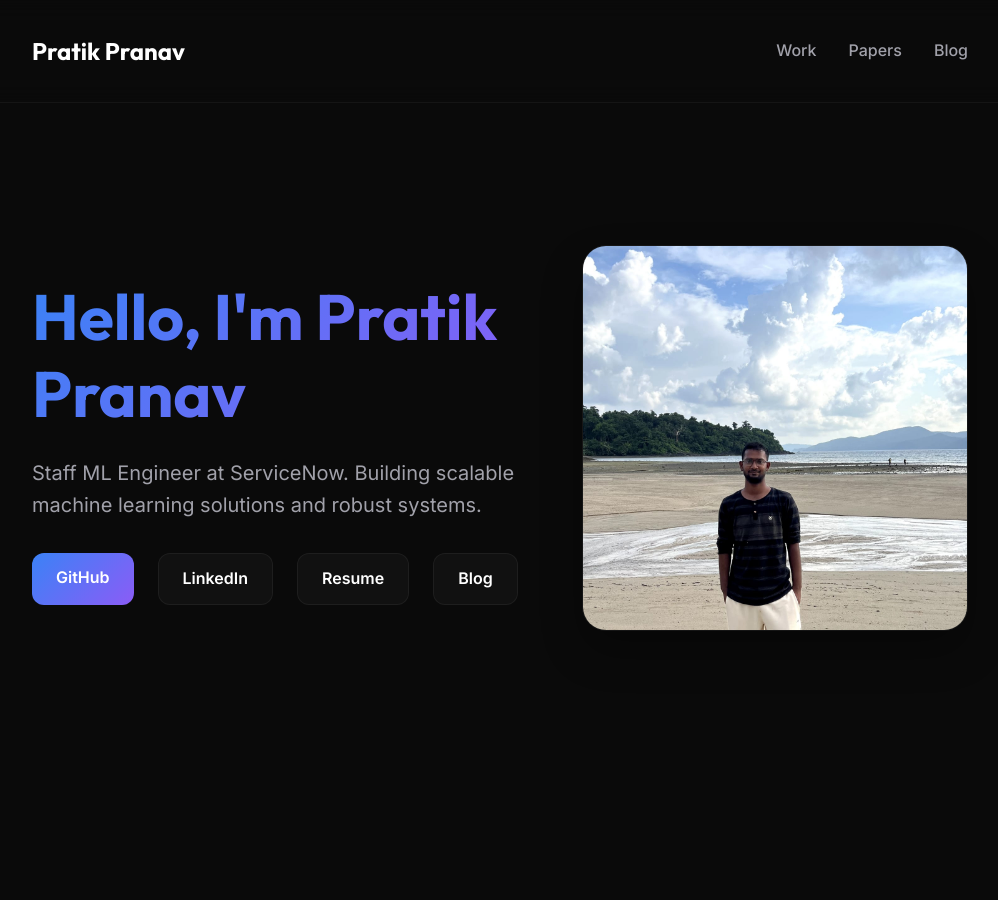
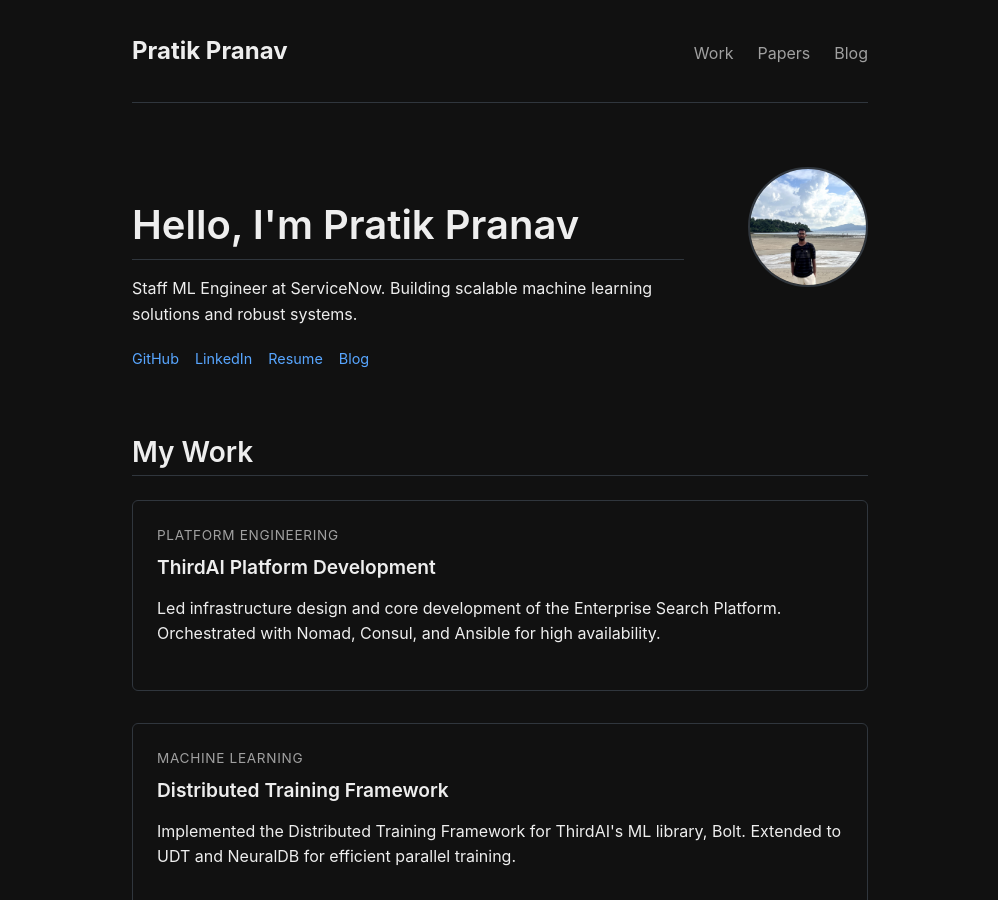
Before and after one commit to pratkpranav/pratkpranav.github.io, a Jekyll site: the page built from index.html, in a window 1280 px wide and 900 px high. Shown: the whole window, without its empty margins (140-1138 px from the left). Built offline with Jekyll 4.4.1, drawn with Linux system fonts in a browser that asks for light colours.

Commit message:
let's see this

```diff
--- a/_layouts/default.html
+++ b/_layouts/default.html
@@ -7,11 +7,7 @@
   <meta name="viewport" content="width=device-width, initial-scale=1">
   <title>{{ site.title }}</title>
 
-  <!-- Fonts -->
-  <link rel="preconnect" href="https://fonts.googleapis.com">
-  <link rel="preconnect" href="https://fonts.gstatic.com" crossorigin>
-  <link href="https://fonts.googleapis.com/css2?family=Inter:wght@400;500;600&family=Outfit:wght@500;700&display=swap"
-    rel="stylesheet">
+
 
   <!-- Styles -->
   <link rel="stylesheet" href="/assets/css/modern.css?v={{ site.time | date: '%s' }}">
--- a/assets/css/modern.css
+++ b/assets/css/modern.css
@@ -1,15 +1,13 @@
-/* Modern Design System */
+/* Minimal Researcher Design System */
 :root {
-    --bg-color: #0a0a0a;
-    --card-bg: rgba(255, 255, 255, 0.03);
-    --card-border: rgba(255, 255, 255, 0.05);
-    --text-primary: #ffffff;
-    --text-secondary: #a1a1aa;
-    --accent-primary: #3b82f6;
-    --accent-secondary: #8b5cf6;
-    --gradient-main: linear-gradient(135deg, #3b82f6 0%, #8b5cf6 100%);
-    --font-main: 'Inter', -apple-system, BlinkMacSystemFont, sans-serif;
-    --font-display: 'Outfit', sans-serif;
+    --bg-color: #111111;
+    --text-primary: #eeeeee;
+    --text-secondary: #a0a0a0;
+    --accent-color: #58a6ff;
+    /* GitHub-like blue */
+    --border-color: #30363d;
+    --code-bg: #161b22;
+    --font-main: -apple-system, BlinkMacSystemFont, "Segoe UI", Helvetica, Arial, sans-serif;
 }
 
 * {
@@ -23,13 +21,19 @@ body {
     color: var(--text-primary);
     font-family: var(--font-main);
     line-height: 1.6;
-    overflow-x: hidden;
+    font-size: 16px;
+    max-width: 800px;
+    margin: 0 auto;
+    padding: 2rem;
 }
 
 a {
+    color: var(--accent-color);
     text-decoration: none;
-    color: inherit;
-    transition: color 0.3s ease;
+}
+
+a:hover {
+    text-decoration: underline;
 }
 
 /* Typography */
@@ -39,444 +43,245 @@ h3,
 h4,
 h5,
 h6 {
-    font-family: var(--font-display);
-    font-weight: 700;
-    line-height: 1.2;
+    margin-top: 2rem;
+    margin-bottom: 1rem;
+    color: var(--text-primary);
+    font-weight: 600;
+    line-height: 1.3;
 }
 
-.gradient-text {
-    background: var(--gradient-main);
-    -webkit-background-clip: text;
-    -webkit-text-fill-color: transparent;
-    background-clip: text;
+h1 {
+    font-size: 2.5rem;
+    border-bottom: 1px solid var(--border-color);
+    padding-bottom: 0.5rem;
 }
 
-/* Layout */
-.container {
-    max-width: 1000px;
-    margin: 0 auto;
-    padding: 0 2rem;
+h2 {
+    font-size: 1.75rem;
+    border-bottom: 1px solid var(--border-color);
+    padding-bottom: 0.3rem;
 }
 
-/* Header */
+h3 {
+    font-size: 1.4rem;
+}
+
+p {
+    margin-bottom: 1.2rem;
+}
+
+/* Header & Nav */
 header {
-    padding: 2rem 0;
-    position: fixed;
-    width: 100%;
-    top: 0;
-    z-index: 100;
-    backdrop-filter: blur(10px);
-    border-bottom: 1px solid var(--card-border);
+    margin-bottom: 4rem;
+    padding-bottom: 2rem;
+    border-bottom: 1px solid var(--border-color);
 }
 
 nav {
     display: flex;
     justify-content: space-between;
-    align-items: center;
+    align-items: baseline;
+    flex-wrap: wrap;
+    gap: 1rem;
 }
 
 .logo {
-    font-family: var(--font-display);
+    font-size: 1.5rem;
     font-weight: 700;
-    font-size: 1.5rem;
+    color: var(--text-primary);
 }
 
 .nav-links {
     display: flex;
-    gap: 2rem;
+    gap: 1.5rem;
 }
 
 .nav-links a {
     color: var(--text-secondary);
-    font-weight: 500;
+    font-size: 1rem;
 }
 
 .nav-links a:hover {
-    color: var(--text-primary);
+    color: var(--accent-color);
 }
 
-/* Hero Section */
+/* Hero / Intro */
 .hero {
-    min-height: 100vh;
-    display: flex;
-    align-items: center;
-    padding-top: 80px;
+    margin-bottom: 4rem;
 }
 
 .hero-content {
-    display: grid;
-    grid-template-columns: 1fr 1fr;
-    gap: 4rem;
-    align-items: center;
+    display: flex;
+    flex-direction: column-reverse;
+    gap: 2rem;
 }
 
-.hero-text h1 {
-    font-size: 4rem;
-    margin-bottom: 1.5rem;
-}
+@media (min-width: 600px) {
+    .hero-content {
+        flex-direction: row;
+        align-items: flex-start;
+        justify-content: space-between;
+    }
 
-.hero-text p {
-    font-size: 1.25rem;
-    color: var(--text-secondary);
-    margin-bottom: 2rem;
-    max-width: 500px;
-}
-
-.hero-image {
-    position: relative;
+    .hero-text {
+        flex: 1;
+        padding-right: 2rem;
+    }
 }
 
 .hero-image img {
-    width: 100%;
-    max-width: 400px;
-    border-radius: 24px;
-    box-shadow: 0 20px 40px rgba(0, 0, 0, 0.3);
-    border: 1px solid var(--card-border);
+    width: 120px;
+    height: 120px;
+    border-radius: 50%;
+    /* Circular profile picture */
+    object-fit: cover;
+    border: 2px solid var(--border-color);
 }
 
 .social-links {
+    margin-top: 1rem;
     display: flex;
-    gap: 1.5rem;
-    margin-top: 2rem;
-}
-
-.social-btn {
-    padding: 0.75rem 1.5rem;
-    border-radius: 12px;
-    background: var(--card-bg);
-    border: 1px solid var(--card-border);
-    color: var(--text-primary);
-    font-weight: 600;
-    transition: all 0.3s ease;
-}
-
-.social-btn:hover {
-    background: var(--card-border);
-    transform: translateY(-2px);
-}
-
-.social-btn.primary {
-    background: var(--gradient-main);
-    border: none;
+    gap: 1rem;
+    font-size: 0.9rem;
 }
 
 /* Sections */
 section {
-    padding: 6rem 0;
+    margin-bottom: 4rem;
 }
 
 .section-title {
-    font-size: 2.5rem;
-    margin-bottom: 3rem;
-    text-align: center;
+    margin-bottom: 1.5rem;
 }
 
-/* Cards Grid */
+/* Cards / List Items */
 .grid {
     display: grid;
-    grid-template-columns: repeat(auto-fit, minmax(300px, 1fr));
     gap: 2rem;
 }
 
 .card {
-    background: var(--card-bg);
-    border: 1px solid var(--card-border);
-    border-radius: 20px;
-    padding: 2rem;
-    transition: all 0.3s ease;
-    position: relative;
-    overflow: hidden;
+    border: 1px solid var(--border-color);
+    border-radius: 6px;
+    padding: 1.5rem;
+    background: transparent;
+    transition: border-color 0.2s;
 }
 
 .card:hover {
-    transform: translateY(-5px);
-    border-color: rgba(139, 92, 246, 0.3);
-    box-shadow: 0 10px 30px rgba(0, 0, 0, 0.2);
+    border-color: var(--accent-color);
 }
 
 .card h3 {
-    font-size: 1.5rem;
-    margin-bottom: 1rem;
+    margin-top: 0;
+    font-size: 1.2rem;
 }
 
-.card p {
+.card-meta {
+    font-size: 0.85rem;
     color: var(--text-secondary);
+    display: block;
+    margin-bottom: 0.5rem;
+    text-transform: uppercase;
+    letter-spacing: 0.05em;
+}
+
+.card-link {
+    display: inline-block;
+    margin-top: 0.5rem;
+    font-size: 0.9rem;
+}
+
+/* Blog Styles */
+.post-container {
+    max-width: 100%;
+    padding: 0;
+}
+
+.post-header {
+    margin-bottom: 2rem;
+    text-align: left;
+}
+
+.post-title {
+    font-size: 2.2rem;
+    border: none;
+    margin-bottom: 0.5rem;
+}
+
+.post-date {
+    color: var(--text-secondary);
+    font-size: 0.9rem;
+}
+
+.post-content {
+    font-size: 1.05rem;
+}
+
+.post-content code {
+    background-color: var(--code-bg);
+    padding: 0.2em 0.4em;
+    border-radius: 3px;
+    font-family: "SFMono-Regular", Consolas, "Liberation Mono", Menlo, monospace;
+    font-size: 0.9em;
+}
+
+.post-content pre {
+    background-color: var(--code-bg);
+    padding: 1rem;
+    border-radius: 6px;
+    overflow-x: auto;
     margin-bottom: 1.5rem;
 }
 
-.card-meta {
-    font-size: 0.9rem;
-    color: var(--accent-primary);
-    margin-bottom: 0.5rem;
-    display: block;
+.post-content img {
+    max-width: 100%;
+    border-radius: 6px;
 }
 
-.card-link {
-    display: inline-flex;
-    align-items: center;
-    gap: 0.5rem;
-    color: var(--text-primary);
-    font-weight: 600;
+.blog-grid {
+    display: grid;
+    gap: 1.5rem;
 }
 
-.card-link:hover {
-    color: var(--accent-primary);
+.blog-card {
+    padding: 0;
+    border: none;
+    border-bottom: 1px solid var(--border-color);
+    padding-bottom: 1.5rem;
+    border-radius: 0;
+}
+
+.blog-card:hover {
+    border-color: var(--border-color);
+    /* No hover effect on border for list items */
+}
+
+.blog-card:last-child {
+    border-bottom: none;
+}
+
+.blog-title a {
+    color: var(--text-primary);
+}
+
+.blog-title a:hover {
+    color: var(--accent-color);
 }
 
 /* Footer */
 footer {
-    padding: 4rem 0;
-    border-top: 1px solid var(--card-border);
+    margin-top: 4rem;
+    padding-top: 2rem;
+    border-top: 1px solid var(--border-color);
     text-align: center;
+    font-size: 0.9rem;
     color: var(--text-secondary);
 }
 
-/* Animations */
-@keyframes fadeIn {
-    from {
-        opacity: 0;
-        transform: translateY(20px);
-    }
-
-    to {
-        opacity: 1;
-        transform: translateY(0);
-    }
-}
-
-.animate-in {
-    animation: fadeIn 0.8s ease forwards;
-    opacity: 0;
-}
-
-.delay-1 {
-    animation-delay: 0.1s;
-}
-
-.delay-2 {
-    animation-delay: 0.2s;
-}
-
-.delay-3 {
-    animation-delay: 0.3s;
-}
-
-/* Responsive */
-@media (max-width: 768px) {
-    .hero-content {
-        grid-template-columns: 1fr;
-        text-align: center;
-    }
-
-    .hero-text p {
-        margin: 0 auto 2rem;
-    }
-
-    .hero-image {
-        order: -1;
-        margin-bottom: 2rem;
-    }
-
-    .hero-image img {
-        max-width: 250px;
-    }
-
-    .social-links {
-        justify-content: center;
-    }
-
-    .hero-text h1 {
-        font-size: 2.5rem;
-    }
-}
-
-/* Blog Styles */
-.post-container {
-    padding-top: 120px;
-    padding-bottom: 4rem;
-    max-width: 800px;
-}
-
-.post-header {
-    margin-bottom: 3rem;
-    text-align: center;
-}
-
-.post-date {
-    color: var(--accent-primary);
-    font-family: var(--font-display);
-    font-weight: 500;
-    display: block;
-    margin-bottom: 1rem;
-}
-
-.post-title {
-    font-size: 3rem;
-    margin-bottom: 1rem;
-    background: var(--gradient-main);
-    -webkit-background-clip: text;
-    -webkit-text-fill-color: transparent;
-    background-clip: text;
-}
-
-.post-author {
-    color: var(--text-secondary);
-}
-
-.post-content {
-    font-size: 1.1rem;
-    line-height: 1.8;
-    color: #d1d5db;
-}
-
-.post-content h2 {
-    font-size: 2rem;
-    margin: 3rem 0 1.5rem;
+/* Utilities */
+.gradient-text {
+    background: none;
+    -webkit-text-fill-color: initial;
     color: var(--text-primary);
 }
-
-.post-content h3 {
-    font-size: 1.5rem;
-    margin: 2rem 0 1rem;
-    color: var(--text-primary);
-}
-
-.post-content p {
-    margin-bottom: 1.5rem;
-}
-
-.post-content ul,
-.post-content ol {
-    margin-bottom: 1.5rem;
-    padding-left: 2rem;
-}
-
-.post-content li {
-    margin-bottom: 0.5rem;
-}
-
-.post-content a {
-    color: var(--accent-primary);
-    text-decoration: underline;
-    text-underline-offset: 4px;
-}
-
-.post-content a:hover {
-    color: var(--accent-secondary);
-}
-
-.post-content blockquote {
-    border-left: 4px solid var(--accent-primary);
-    padding-left: 1.5rem;
-    margin: 2rem 0;
-    font-style: italic;
-    color: var(--text-secondary);
-    background: var(--card-bg);
-    padding: 1.5rem;
-    border-radius: 0 12px 12px 0;
-}
-
-.post-content img {
-    max-width: 100%;
-    border-radius: 12px;
-    margin: 2rem 0;
-    border: 1px solid var(--card-border);
-}
-
-.post-content code {
-    background: rgba(255, 255, 255, 0.1);
-    padding: 0.2rem 0.4rem;
-    border-radius: 4px;
-    font-family: monospace;
-    font-size: 0.9em;
-    color: var(--accent-primary);
-}
-
-.post-content pre {
-    background: #1a1a1a;
-    padding: 1.5rem;
-    border-radius: 12px;
-    overflow-x: auto;
-    margin: 2rem 0;
-    border: 1px solid var(--card-border);
-}
-
-.post-content pre code {
-    background: none;
-    padding: 0;
-    color: #e5e7eb;
-}
-
-.post-tags {
-    margin-top: 3rem;
-    padding-top: 1.5rem;
-    border-top: 1px solid var(--card-border);
-    color: var(--text-secondary);
-}
-
-.post-footer {
-    margin-top: 2rem;
-}
-
-.back-link {
-    display: inline-flex;
-    align-items: center;
-    color: var(--text-secondary);
-    font-weight: 500;
-}
-
-.back-link:hover {
-    color: var(--text-primary);
-    transform: translateX(-5px);
-}
-
-/* Blog Index */
-.blog-header {
-    text-align: center;
-    padding: 4rem 0;
-}
-
-.blog-grid {
-    display: grid;
-    gap: 2rem;
-    margin-top: 2rem;
-}
-
-.blog-card {
-    background: var(--card-bg);
-    border: 1px solid var(--card-border);
-    border-radius: 20px;
-    padding: 2rem;
-    transition: all 0.3s ease;
-}
-
-.blog-card:hover {
-    transform: translateY(-5px);
-    border-color: var(--accent-primary);
-}
-
-.blog-date {
-    color: var(--accent-primary);
-    font-size: 0.9rem;
-    margin-bottom: 0.5rem;
-    display: block;
-}
-
-.blog-title {
-    font-size: 1.5rem;
-    margin-bottom: 1rem;
-    color: var(--text-primary);
-}
-
-.blog-excerpt {
-    color: var(--text-secondary);
-    margin-bottom: 1.5rem;
-}
-
-/* Additional Blog Styles */
-.post-container {
-    padding-top: 120px;
-    padding-bottom: 4rem;
-    max-width: 800px;
-    margin: 0 auto;
-}
--- a/assets/js/main.js
+++ b/assets/js/main.js
@@ -1,52 +1,3 @@
-document.addEventListener('DOMContentLoaded', () => {
-    // Intersection Observer for scroll animations
-    const observerOptions = {
-        threshold: 0.1,
-        rootMargin: '0px 0px -50px 0px'
-    };
-
-    const observer = new IntersectionObserver((entries) => {
-        entries.forEach(entry => {
-            if (entry.isIntersecting) {
-                entry.target.classList.add('animate-in');
-                observer.unobserve(entry.target);
-            }
-        });
-    }, observerOptions);
-
-    // Observe all sections and cards
-    document.querySelectorAll('section, .card, .hero-text, .hero-image').forEach(el => {
-        el.classList.add('animate-in'); // Initially add class but control with delay/opacity in CSS if needed
-        // Actually, let's reset opacity in JS if we want to trigger it on scroll,
-        // but since we have 'animate-in' class in CSS with animation, we might want to toggle a class like 'visible'
-        // Let's adjust:
-        el.style.opacity = '0';
-        el.classList.remove('animate-in');
-        observer.observe(el);
-    });
-
-    // Re-define observer callback to add the class back
-    const scrollObserver = new IntersectionObserver((entries) => {
-        entries.forEach(entry => {
-            if (entry.isIntersecting) {
-                entry.target.style.opacity = '';
-                entry.target.classList.add('animate-in');
-                scrollObserver.unobserve(entry.target);
-            }
-        });
-    }, observerOptions);
-
-    document.querySelectorAll('section, .card, .hero-text, .hero-image').forEach(el => {
-        scrollObserver.observe(el);
-    });
-
-    // Smooth scroll for navigation
-    document.querySelectorAll('a[href^="#"]').forEach(anchor => {
-        anchor.addEventListener('click', function (e) {
-            e.preventDefault();
-            document.querySelector(this.getAttribute('href')).scrollIntoView({
-                behavior: 'smooth'
-            });
-        });
-    });
-});
+// Minimal JS - currently empty as no complex interactions are needed for the simplistic design.
+// Can be used for simple toggle menus in the future if needed.
+console.log('Loaded.');
--- a/index.html
+++ b/index.html
@@ -4,15 +4,15 @@ title: Pratik Pranav
 ---
 
 <section class="hero">
-    <div class="container hero-content">
+    <div class="hero-content">
         <div class="hero-text">
-            <h1 class="gradient-text">Hello, I'm Pratik Pranav</h1>
+            <h1>Hello, I'm Pratik Pranav</h1>
             <p>Staff ML Engineer at ServiceNow. Building scalable machine learning solutions and robust systems.</p>
             <div class="social-links">
-                <a href="https://github.com/pratkpranav" class="social-btn primary">GitHub</a>
-                <a href="https://www.linkedin.com/in/pratik-p-92629616b" class="social-btn">LinkedIn</a>
-                <a href="/assets/Resume.pdf" class="social-btn">Resume</a>
-                <a href="/blog/" class="social-btn">Blog</a>
+                <a href="https://github.com/pratkpranav">GitHub</a>
+                <a href="https://www.linkedin.com/in/pratik-p-92629616b">LinkedIn</a>
+                <a href="/assets/Resume.pdf">Resume</a>
+                <a href="/blog/">Blog</a>
             </div>
         </div>
         <div class="hero-image">
@@ -27,21 +27,26 @@ title: Pratik Pranav
         <article class="card delay-1">
             <span class="card-meta">Platform Engineering</span>
             <h3>ThirdAI Platform Development</h3>
-            <p>Led infrastructure design and core development of the Enterprise Search Platform. Orchestrated with Nomad, Consul, and Ansible for high availability.</p>
+            <p>Led infrastructure design and core development of the Enterprise Search Platform. Orchestrated with
+                Nomad, Consul, and Ansible for high availability.</p>
         </article>
 
         <article class="card delay-2">
             <span class="card-meta">Machine Learning</span>
             <h3>Distributed Training Framework</h3>
-            <p>Implemented the Distributed Training Framework for ThirdAI's ML library, Bolt. Extended to UDT and NeuralDB for efficient parallel training.</p>
-            <a href="https://www.anyscale.com/blog/how-thirdai-uses-ray-for-parallel-training-of-billion-parameter-neural-networks-on-commodity-cpus" class="card-link">Read Blog Post →</a>
+            <p>Implemented the Distributed Training Framework for ThirdAI's ML library, Bolt. Extended to UDT and
+                NeuralDB for efficient parallel training.</p>
+            <a href="https://www.anyscale.com/blog/how-thirdai-uses-ray-for-parallel-training-of-billion-parameter-neural-networks-on-commodity-cpus"
+                class="card-link">Read Blog Post →</a>
         </article>
 
         <article class="card delay-3">
             <span class="card-meta">LLM Development</span>
             <h3>Bolt2.5B</h3>
-            <p>Developed ThirdAI’s CPU-based LLM, Bolt2.5B. Focused on architecture design, training, and deployment on commodity hardware.</p>
-            <a href="https://medium.com/thirdai-blog/introducing-the-worlds-first-generative-llm-pre-trained-only-on-cpus-meet-thirdai-s-bolt2-5b-10c0600e1af4" class="card-link">Read Medium Post →</a>
+            <p>Developed ThirdAI’s CPU-based LLM, Bolt2.5B. Focused on architecture design, training, and deployment on
+                commodity hardware.</p>
+            <a href="https://medium.com/thirdai-blog/introducing-the-worlds-first-generative-llm-pre-trained-only-on-cpus-meet-thirdai-s-bolt2-5b-10c0600e1af4"
+                class="card-link">Read Medium Post →</a>
         </article>
     </div>
 </section>
```
Also changed, not shown: blog/index.md (+2 -2 lines).
